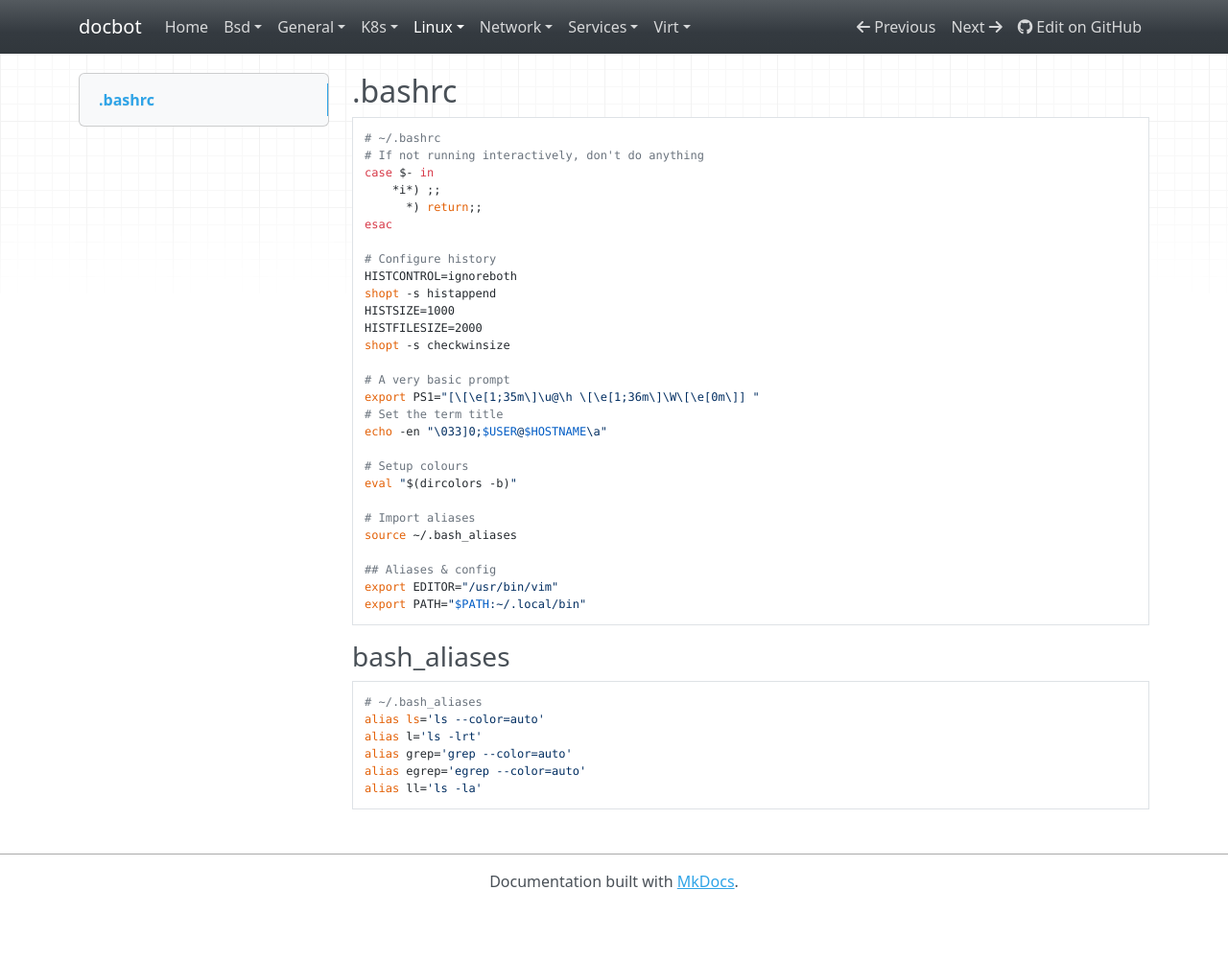
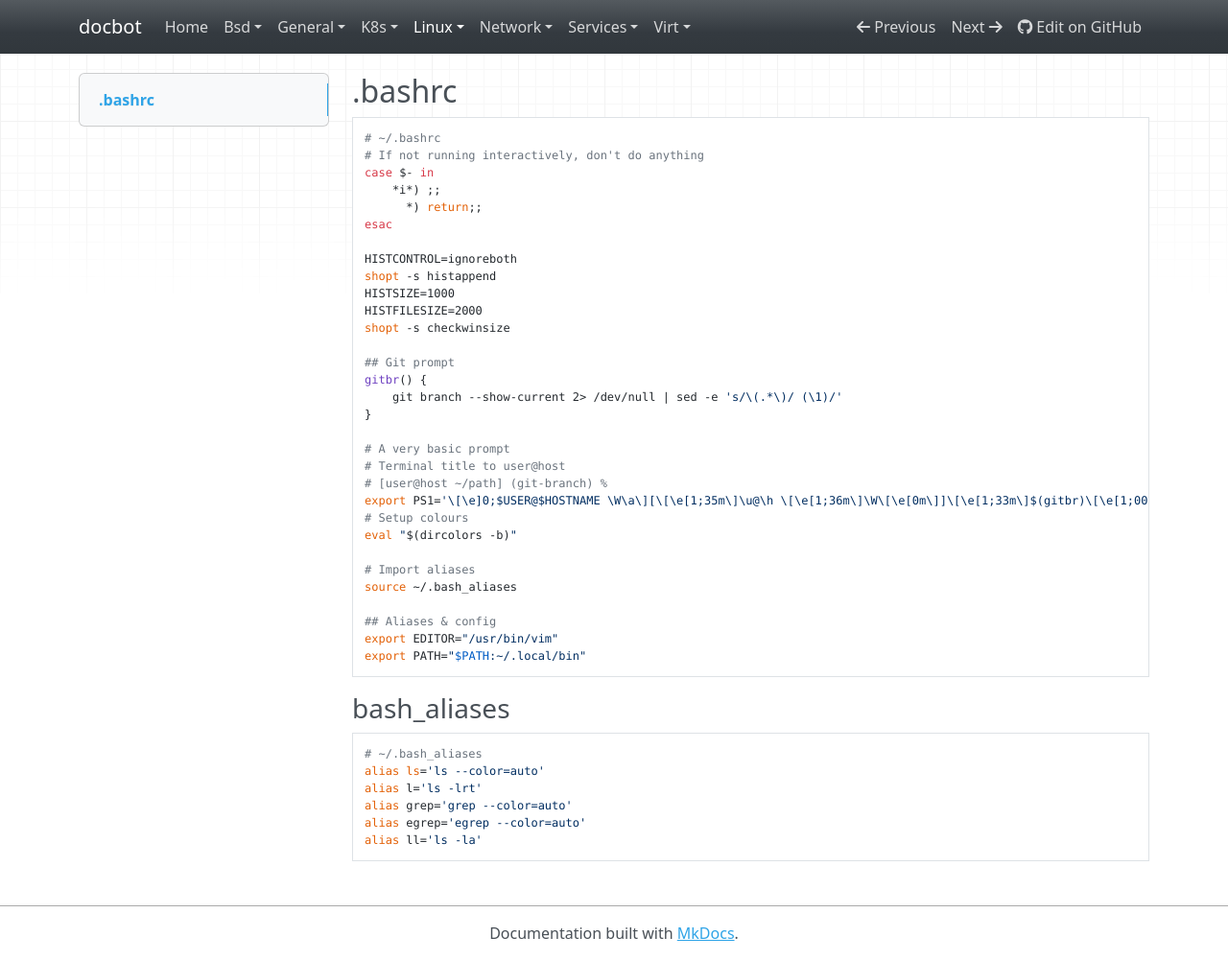
Before and after one commit to noahbailey/docbot, an MkDocs documentation site: the page built from docs/linux/bashrc.md, in a window 1280 px wide and 1001 px high. Shown: the whole window at 96% size. Built offline with MkDocs 1.6.1, drawn with Linux system fonts in a browser that asks for light colours; nearby versions of some CDN libraries.

Commit message:
Update bashrc example

```diff
--- a/docs/linux/bashrc.md
+++ b/docs/linux/bashrc.md
@@ -8,18 +8,21 @@ case $- in
       *) return;;
 esac
 
-# Configure history
 HISTCONTROL=ignoreboth
 shopt -s histappend
 HISTSIZE=1000
 HISTFILESIZE=2000
 shopt -s checkwinsize
 
+## Git prompt
+gitbr() {
+	git branch --show-current 2> /dev/null | sed -e 's/\(.*\)/ (\1)/'
+}
+
 # A very basic prompt
-export PS1="[\[\e[1;35m\]\u@\h \[\e[1;36m\]\W\[\e[0m\]] "
-# Set the term title
-echo -en "\033]0;$USER@$HOSTNAME\a"
-
+# Terminal title to user@host
+# [user@host ~/path] (git-branch) %
+export PS1='\[\e]0;$USER@$HOSTNAME \W\a\][\[\e[1;35m\]\u@\h \[\e[1;36m\]\W\[\e[0m\]]\[\e[1;33m\]$(gitbr)\[\e[1;00m\] % '
 # Setup colours
 eval "$(dircolors -b)"
 
```
